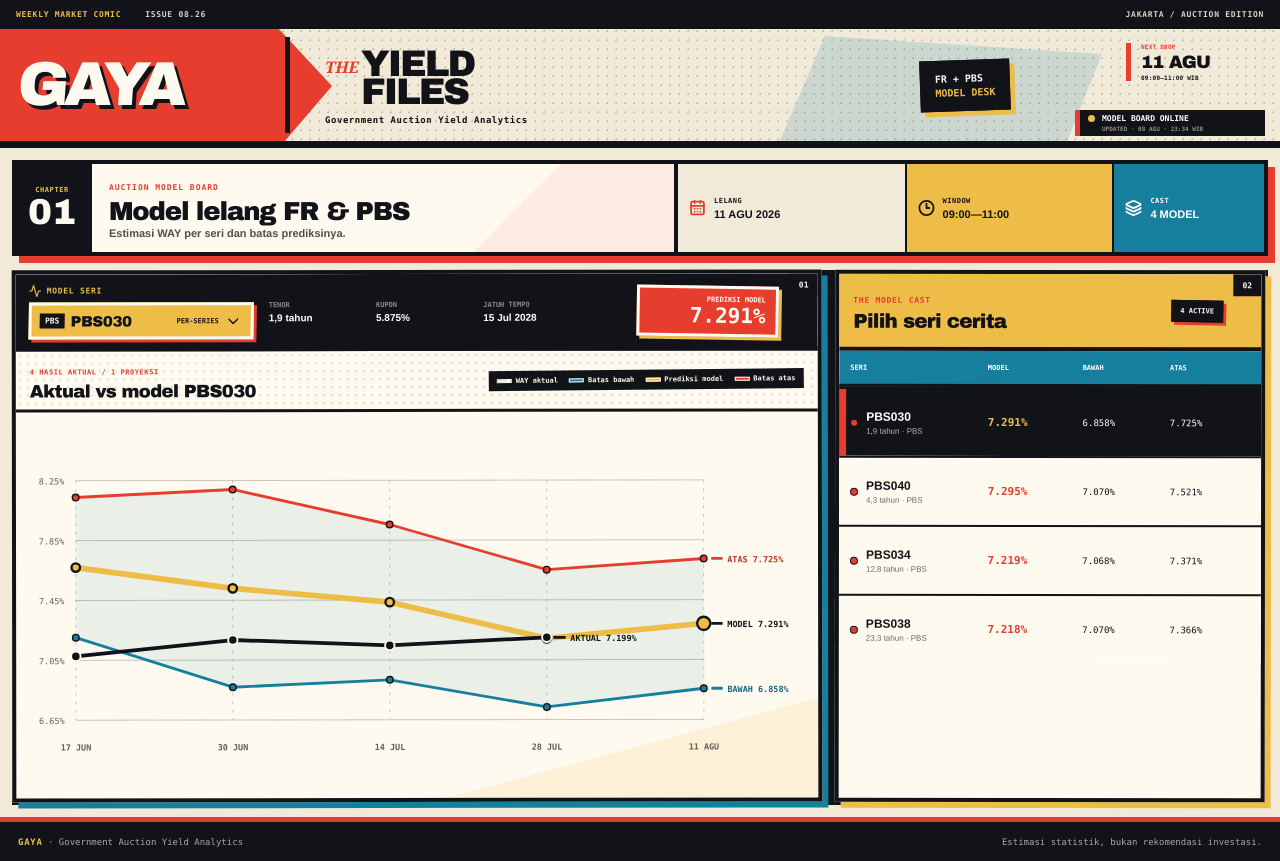
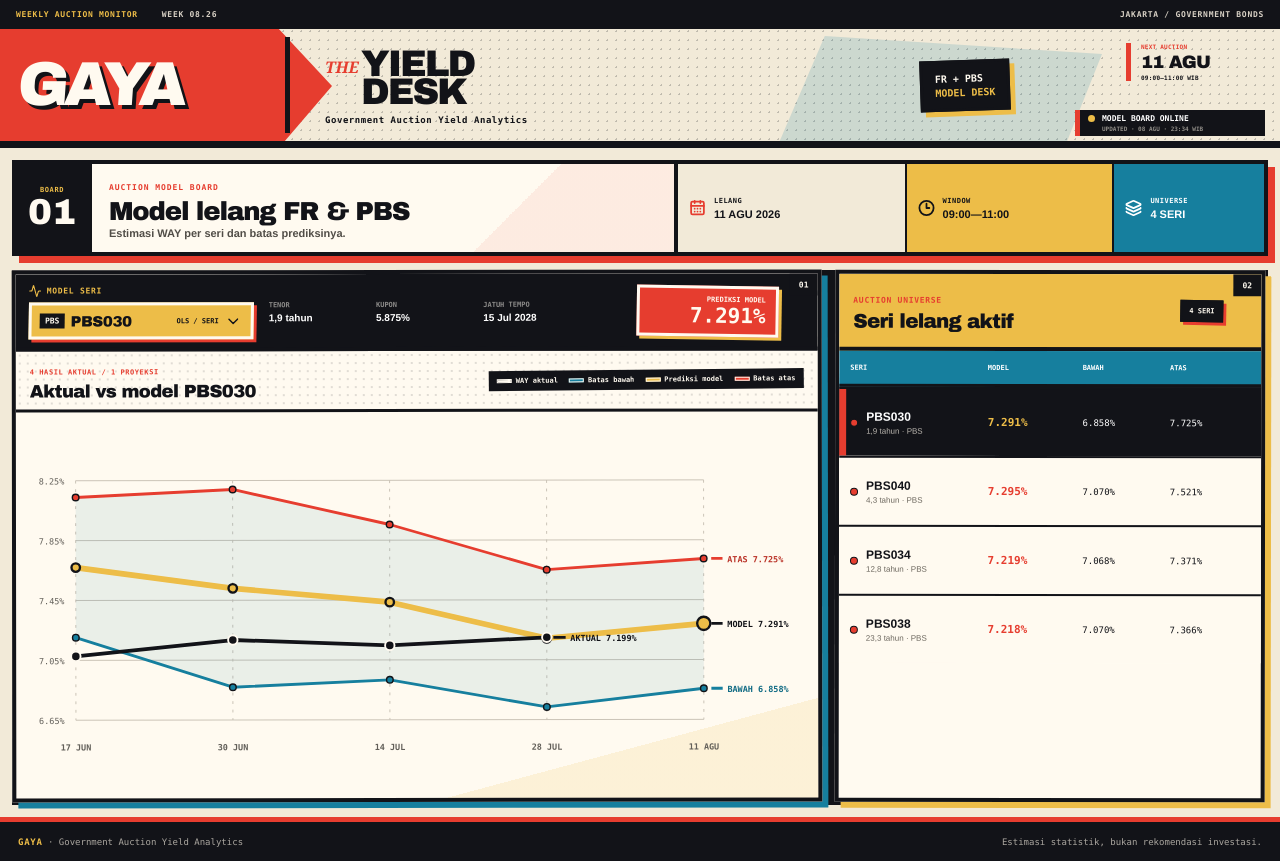
Before and after one commit to zzeiidann/GAYA, a React (Vite) app: page / in a window 1280 px wide. Built offline with nearby package versions, Linux system fonts and the light colour scheme.

Commit message:
Professionalize the dashboard and project showcase

```diff
--- a/src/main.tsx
+++ b/src/main.tsx
@@ -302,19 +302,19 @@ function App() {
     <div className="app">
       <header className="comic-masthead">
         <div className="issue-rail">
-          <b>WEEKLY MARKET COMIC</b>
-          <span>ISSUE {issueLabel(auctionDate)}</span>
-          <span>JAKARTA / AUCTION EDITION</span>
+          <b>WEEKLY AUCTION MONITOR</b>
+          <span>WEEK {issueLabel(auctionDate)}</span>
+          <span>JAKARTA / GOVERNMENT BONDS</span>
         </div>
         <div className="cover-brand">GAYA</div>
         <div className="cover-title">
           <span>THE</span>
-          <b>YIELD<br />FILES</b>
+          <b>YIELD<br />DESK</b>
           <small>Government Auction Yield Analytics</small>
         </div>
         <div className="cover-slug">FR + PBS<br /><b>MODEL DESK</b></div>
         <div className="auction-date">
-          <small>NEXT DROP</small>
+          <small>NEXT AUCTION</small>
           <b>{shortAuctionDate(auctionDate)}</b>
           <span>09:00—11:00 WIB</span>
         </div>
@@ -323,7 +323,7 @@ function App() {
 
       <main>
         <section className="story-lede">
-          <div className="chapter-mark"><span>CHAPTER</span><b>01</b></div>
+          <div className="chapter-mark"><span>BOARD</span><b>01</b></div>
           <div className="heading-copy">
             <span className="eyebrow">AUCTION MODEL BOARD</span>
             <h1>Model lelang FR &amp; PBS</h1>
@@ -332,7 +332,7 @@ function App() {
           <div className="desk-facts">
             <article><CalendarDays /><div><span>LELANG</span><b>{fullAuctionDate(auctionDate)}</b></div></article>
             <article><Clock3 /><div><span>WINDOW</span><b>09:00—11:00</b></div></article>
-            <article><Layers3 /><div><span>CAST</span><b>{predictions.length} MODEL</b></div></article>
+            <article><Layers3 /><div><span>UNIVERSE</span><b>{predictions.length} SERI</b></div></article>
           </div>
         </section>
 
@@ -352,12 +352,12 @@ function App() {
                   >
                     <span>{selected.family}</span>
                     <b>{selected.series}</b>
-                    <small>PER-SERIES</small>
+                    <small>OLS / SERI</small>
                     <ChevronDown />
                   </button>
                   {modelMenuOpen && (
                     <div className="model-options" role="listbox" aria-label="Pilih model seri">
-                      <div className="model-options-head"><span>MODEL DIRECTORY</span><b>{predictions.length} ACTIVE</b></div>
+                      <div className="model-options-head"><span>DAFTAR MODEL</span><b>{predictions.length} SERI</b></div>
                       {predictions.map((item, index) => (
                         <button
                           type="button"
@@ -397,7 +397,7 @@ function App() {
           </article>
 
           <aside className="table-panel" data-panel="02">
-            <div className="table-title"><div><span>THE MODEL CAST</span><h2>Pilih seri cerita</h2></div><small>{predictions.length} ACTIVE</small></div>
+            <div className="table-title"><div><span>AUCTION UNIVERSE</span><h2>Seri lelang aktif</h2></div><small>{predictions.length} SERI</small></div>
             <div className="table-head"><span>Seri</span><span>Model</span><span>Bawah</span><span>Atas</span></div>
             {predictions.map((item) => (
               <button type="button" className={`table-row ${selected.series === item.series ? "selected" : ""}`} onClick={() => chooseModel(item.series)} key={item.series}>
```
Also changed, not shown: 4 other files (tests, documents, lock files or other folders).
